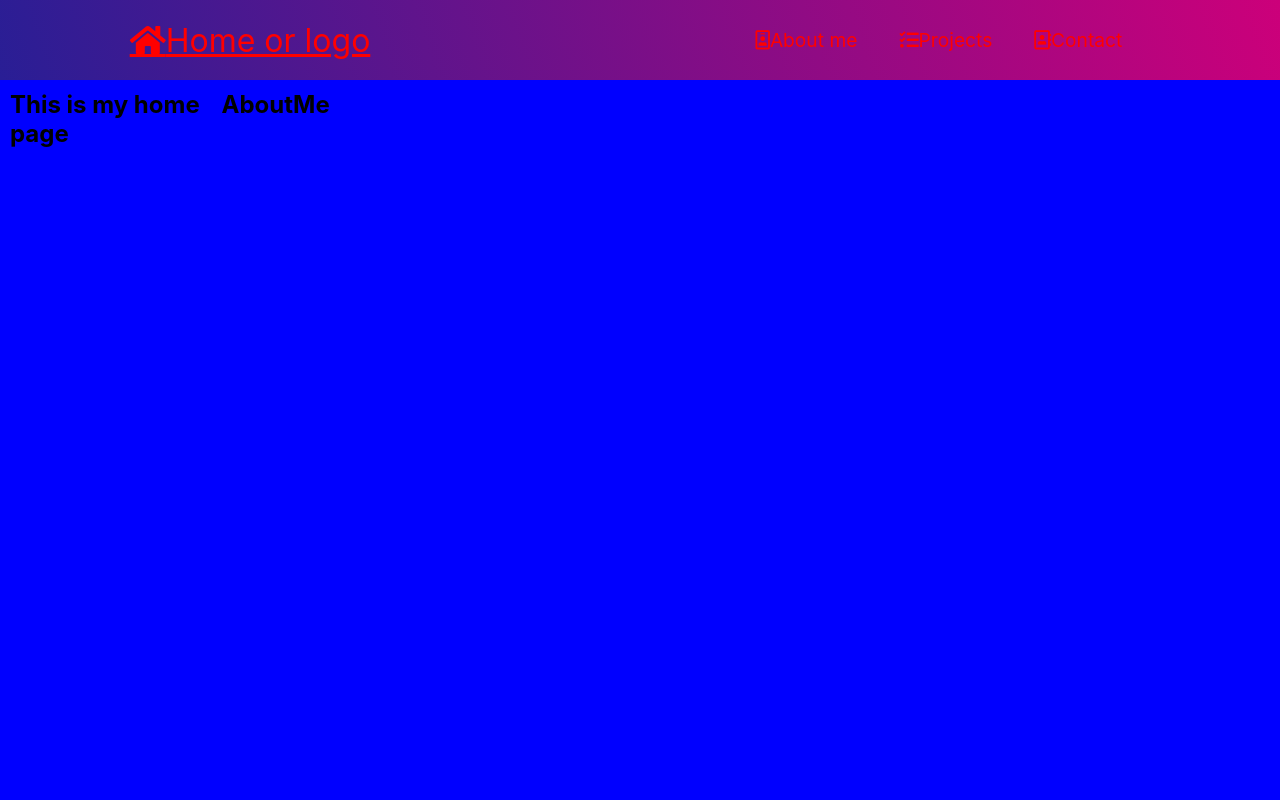
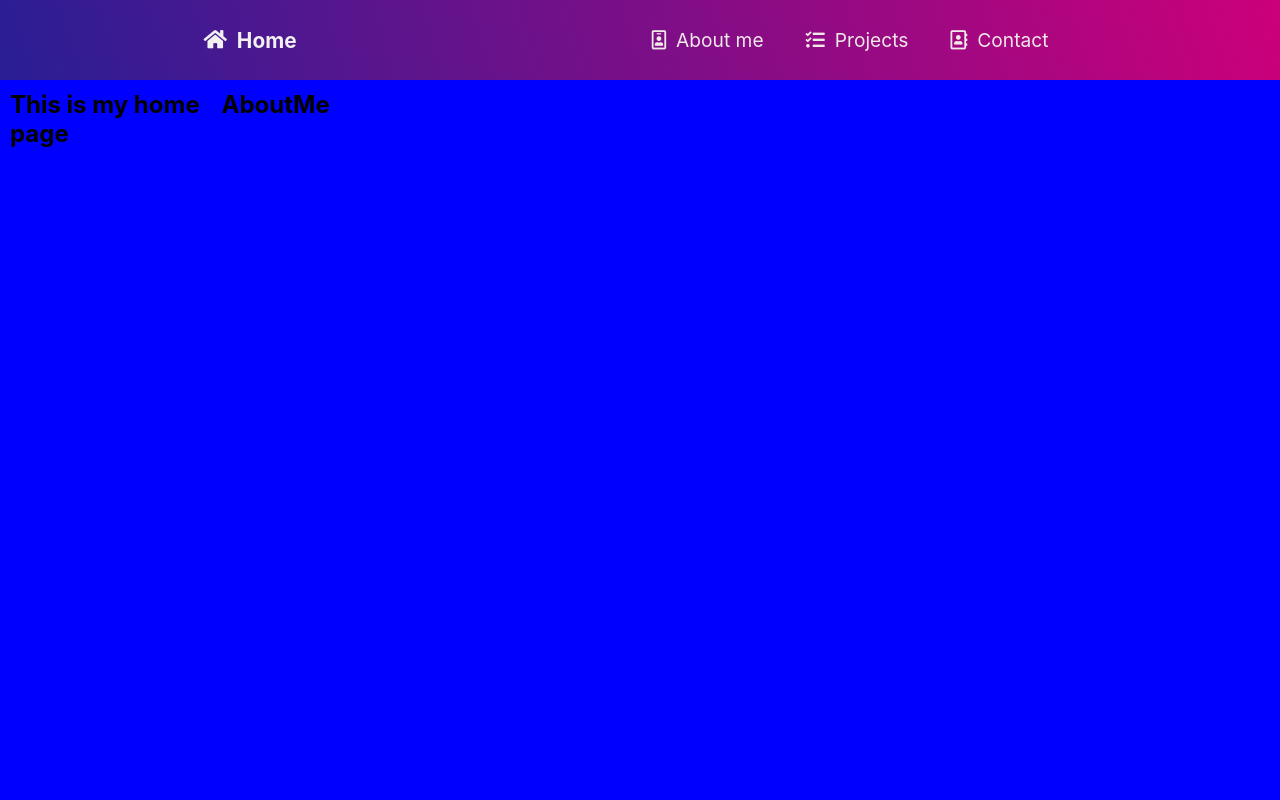
Before and after one commit to katwingki/portfolioOld, a React (Create React App) app: page /aboutme in a window 1280 px wide. Shown: the top 800 px of the page. Built offline with nearby package versions, Linux system fonts and the light colour scheme.

Commit message:
Feature: Updated NavBar color. SP: Add other components

```diff
--- a/src/components/Footer.css
+++ b/src/components/Footer.css
@@ -1,5 +1,5 @@
 .footer-container {
-  background: rgb(37, 33, 33);
+  background: linear-gradient(#c471ed, #e0b5f6);
   display: flex;
   justify-content: center;
   align-items: center;
--- a/src/components/Footer.js
+++ b/src/components/Footer.js
@@ -42,10 +42,7 @@ const Footer = () => {
             <a className='social-icon-link' href='https://github.com/katwingki'>
               <AiFillGithub />
             </a>
-            <a
-              className='social-icon-link'
-              href='https://www.linkedin.com/in/kathrynlam/'
-            >
+            <a className='social-icon-link' href='mailto: katwingki@gmail.com'>
               <AiFillMail />
             </a>
             <a
--- a/src/components/Navbar.css
+++ b/src/components/Navbar.css
@@ -26,11 +26,13 @@
 }
 
 .navbar-logo {
-  color: red;
+  color: rgb(243, 240, 240);
   justify-content: center;
+  text-decoration: none;
   margin-left: 20px;
   cursor: pointer;
-  font-size: 2rem;
+  font-size: 1.3rem;
+  font-weight: bold;
   display: flex;
   align-items: center;
 }
@@ -46,6 +48,9 @@
   margin-right: 2rem;
 }
 
+i {
+  margin-right: 10px;
+}
 .nav-item {
   height: 80px;
 }
@@ -54,7 +59,7 @@
 }
 
 .nav-links {
-  color: red;
+  color: rgb(241, 232, 232);
   display: flex;
   align-items: center;
   text-decoration: none;
@@ -63,7 +68,7 @@
 }
 
 .nav-links:hover {
-  border-bottom: 10px solid red;
+  border-bottom: 10px solid #ae3de6;
   transition: all 0.2 ease-out;
 }
 
@@ -91,7 +96,7 @@
     transition: all 0.5 ease;
   }
   .nav-menu.active {
-    background: yellow;
+    background: linear-gradient(95deg, #02aab0, #c471ed);
     left: 0;
     opacity: 1;
     transition: all 0.3s ease;
@@ -102,12 +107,15 @@
     padding: 2 rem;
     width: 100%;
     display: table;
+    letter-spacing: 2px;
   }
 
   .nav-links:hover {
-    background-color: blue;
-    color: red;
-    border-radius: 0;
+    background-color: #d294f1;
+    padding: 1.5rem 0 0 0;
+    color: #480d66;
+    font-weight: bold;
+    border-radius: 10;
   }
 
   .navbar-logo {
@@ -128,15 +136,12 @@
   }
 
   .fa-times {
-    color: red;
+    color: purple;
     font-size: 1.5rem;
   }
 
   .fa-bars {
-    color: red;
+    color: purple;
     font-size: 2rem;
   }
-
-  .nav-links-mobile {
-  }
 }
--- a/src/components/Navbar.js
+++ b/src/components/Navbar.js
@@ -12,7 +12,7 @@ function Navbar() {
         <div className='navbar-container'>
           <Link to='/' className='navbar-logo'>
             <i class='fas fa-home' />
-            Home or logo
+            Home
           </Link>
           <div className='menu-icon' onClick={handleClick}>
             <i className={click ? 'fas fa-times' : 'fas fa-bars'} />
```
Also changed, not shown: 1 other file (tests, documents, lock files or other folders).
